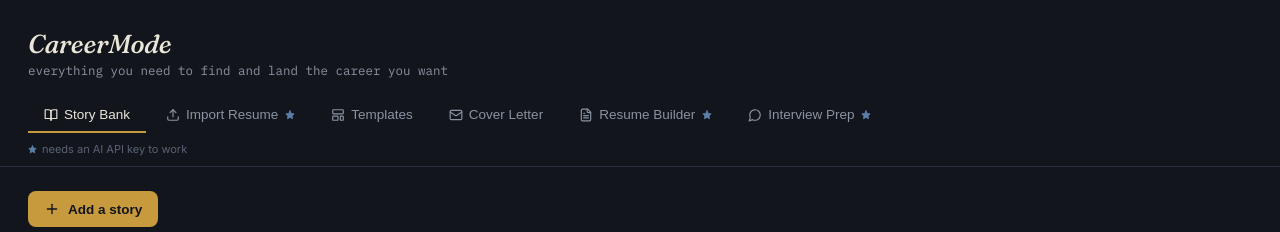
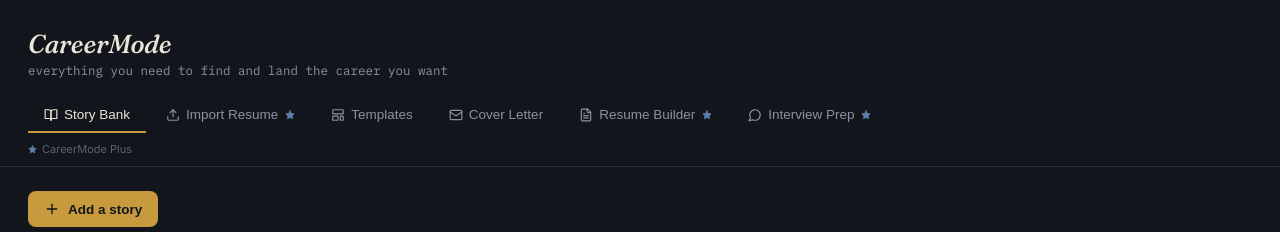
Before and after one commit to ryangallor31rg/careermode, a React (Vite) app: page / in a window 1280 px wide. Shown: the top 232 px of the page. Built offline with nearby package versions, Linux system fonts and the light colour scheme.

Commit message:
Rebrand AI-tab star badge legend as CareerMode Plus

```diff
--- a/src/App.jsx
+++ b/src/App.jsx
@@ -237,7 +237,7 @@
         display: 'flex', alignItems: 'center', gap: '5px', fontSize: '11px',
         color: '#5A6272', marginTop: '10px', paddingBottom: '10px',
       }}>
-        <Star size={9} fill="#5B7FA6" color="#5B7FA6" /> needs an AI API key to work
+        <Star size={9} fill="#5B7FA6" color="#5B7FA6" /> CareerMode Plus
       </div>
     </div>
   );
@@ -247,7 +247,7 @@
   return (
     <button
       onClick={onClick}
-      title={aiPowered ? 'Needs an AI API key to work' : undefined}
+      title={aiPowered ? 'CareerMode Plus' : undefined}
       style={{
         display: 'flex', alignItems: 'center', gap: '6px',
         padding: '9px 16px',
```
